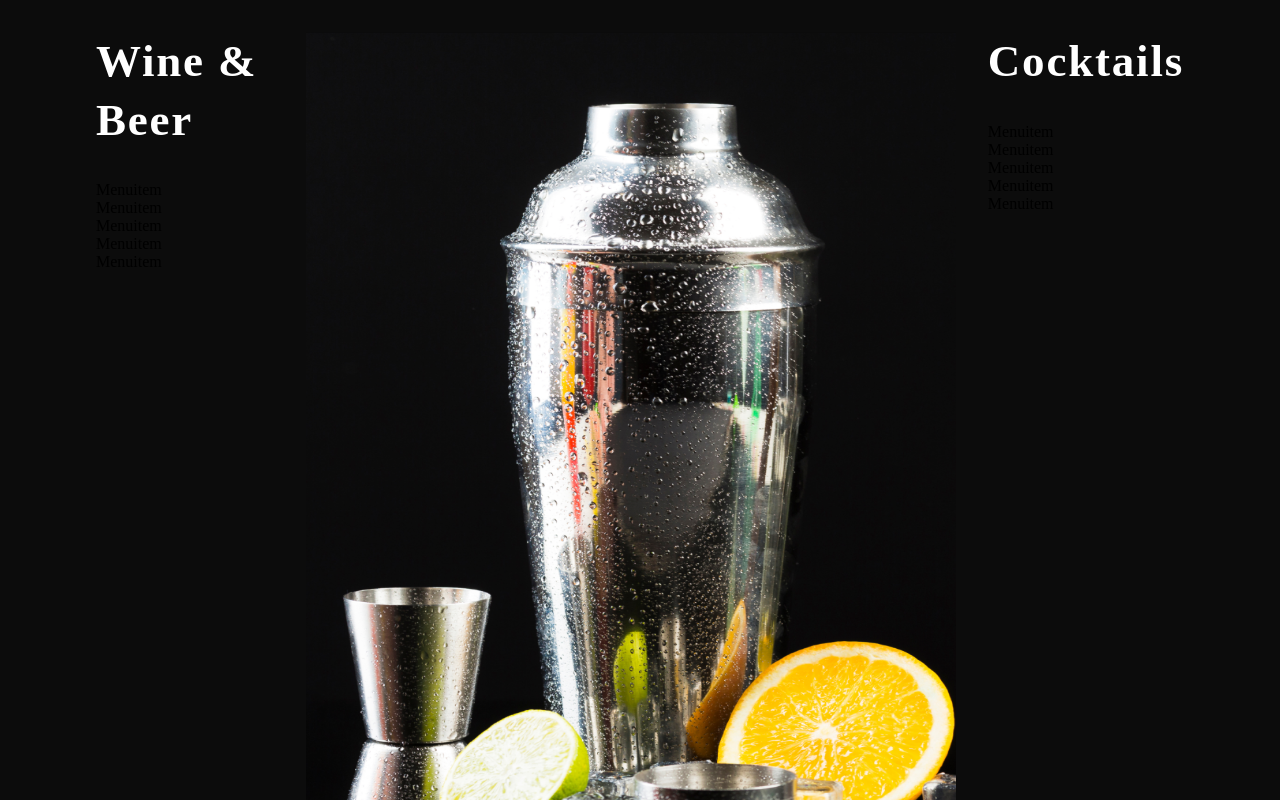
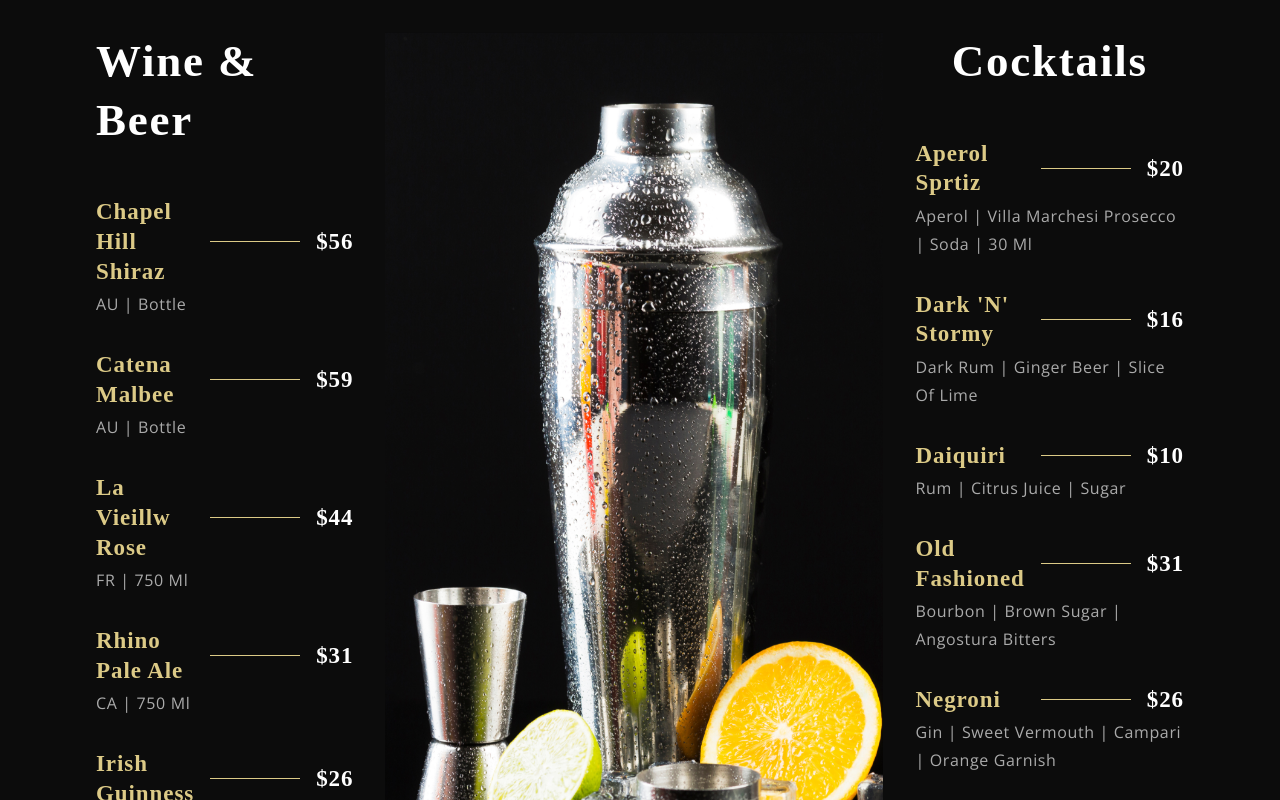
Before and after one commit to Ibro001/Restaurant-landing-page, a React (Create React App) app: page / in a window 1280 px wide. Shown: the part 2220-3020 px from the top of the page. Built offline with nearby package versions, Linux system fonts and the light colour scheme; the HTML template or start-up script is replaced by a standard one; a web font is replaced by a local one.

Commit message:
completed the Menuitem component

```diff
--- a/src/components/MenuItem/Menuitem.css
+++ b/src/components/MenuItem/Menuitem.css
@@ -0,0 +1,35 @@
+.app__menuitem {
+    width: 100%;
+    margin: 1rem 0;
+
+    display: flex;
+    flex-direction: column;
+}
+
+.app__menuitem-head {
+    display: flex;
+    justify-content: space-between;
+    align-items: center;
+}
+
+.app__menuitem-name {
+    flex: 1;
+}
+
+.app__menuitem-sub {
+    width: 100%;
+    margin-top: 0.2rem;
+}
+
+.app__menuitem-dash {
+    width: 90px;
+    height: 1px;
+    background: var(--color-golden);
+    margin: 0 1rem;
+}
+
+.app__menuitem-price {
+    display: flex;
+    justify-content: flex-end;
+    align-items: flex-end;
+}
--- a/src/components/MenuItem/Menuitem.jsx
+++ b/src/components/MenuItem/Menuitem.jsx
@@ -1,9 +1,28 @@
 import React from 'react'
 import './Menuitem.css';
 
-const Menuitem = () => {
+const Menuitem = ({ title, price, tags }) => {
   return (
-    <div>Menuitem</div>
+    <div className='app__menuitem'>
+      <div className='app__menuitem-head'>
+        <div className='app__menuitem-name'>
+          <div className='p__cormorant' style={{color: '#DCCA87'}}>
+            {title}
+          </div>
+        </div>
+
+        <div className='app__menuitem-dash' />
+
+        <div className='app__menuitem-price'>
+          <div className='p__cormorant'>
+            {price}
+          </div>
+        </div>
+      </div>
+      <div className='app__menuitem-sub'>
+        <p className='p__opensans' style={{color: '#AAA'}}>{tags}</p>
+      </div>
+    </div>
   )
 }
 
```
